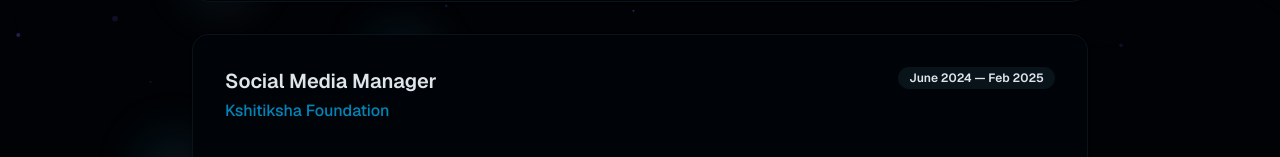
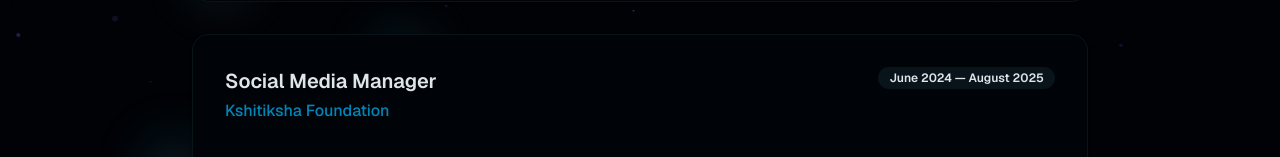
Before and after one commit to bhumi0987/portfolio-main, a Next.js app: page /experience in a window 1280 px wide. Shown: the part 612-769 px from the top of the page. Built offline with nearby package versions, Linux system fonts and the light colour scheme.

Commit message:
Update page.tsx

```diff
--- a/app/experience/page.tsx
+++ b/app/experience/page.tsx
@@ -16,7 +16,7 @@ const experiences = [
   {
     title: "Social Media Manager",
     company: "Kshitiksha Foundation",
-    period: "June 2024 — Feb 2025",
+    period: "June 2024 — August 2025",
     description:
       "Managed and grew the foundation's social media presence across multiple platforms. Created and executed content strategies to engage audiences, raise awareness about initiatives, and boost community outreach. Collaborated with team members to design impactful campaigns, monitor analytics, and ensure consistent branding and messaging.",
     tags: ["Social Media", "Content Strategy", "Analytics", "Branding"],
```
